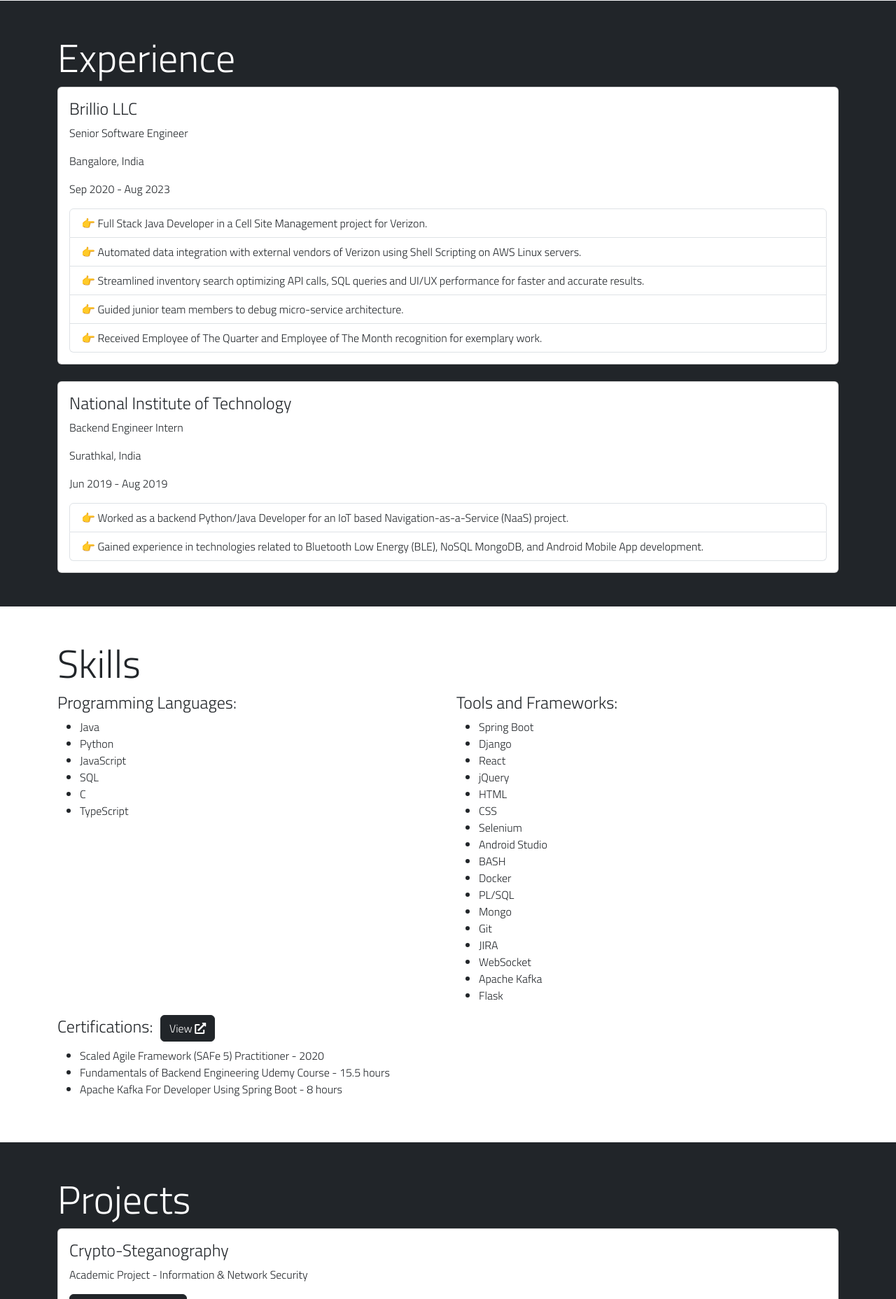
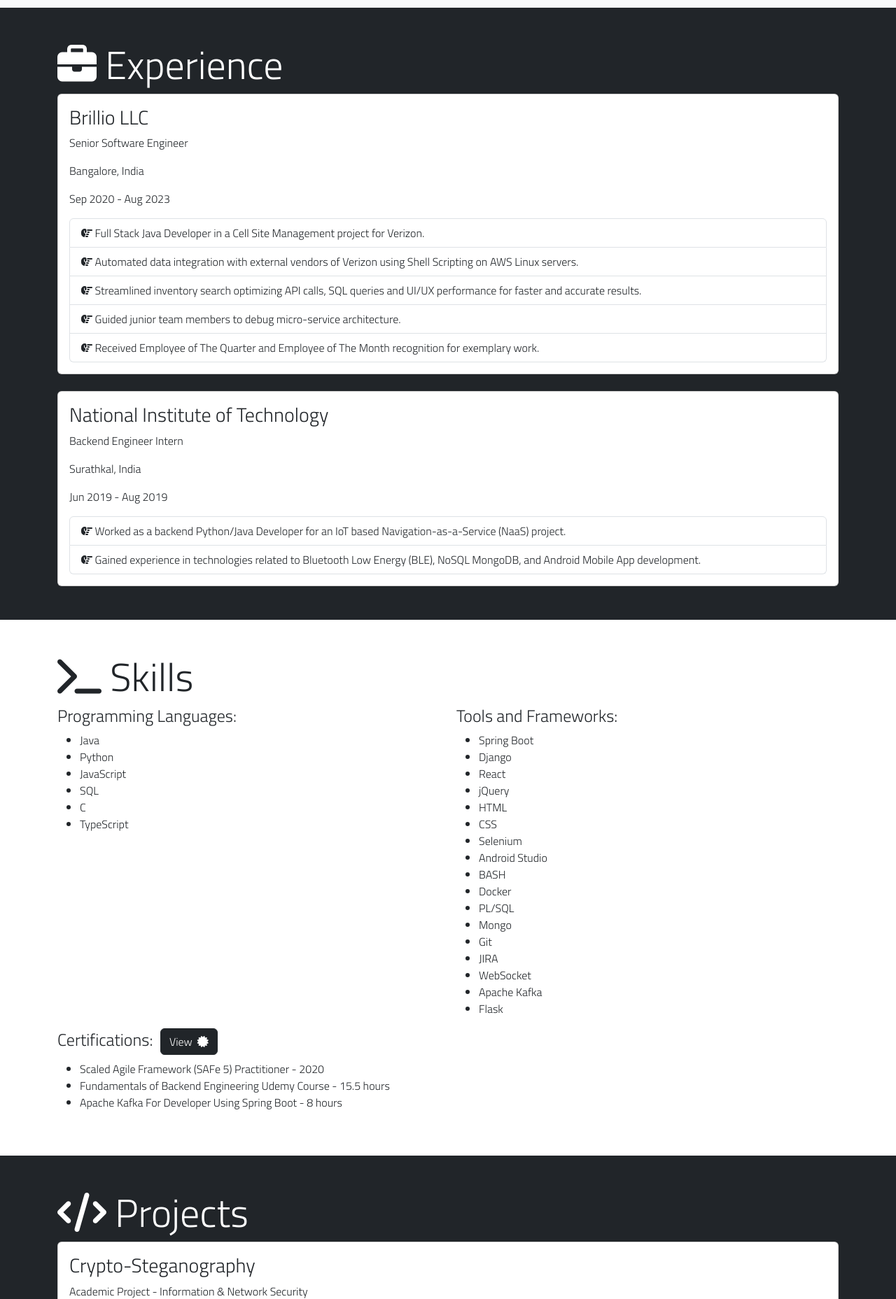
Before and after one commit to SuhasBk/MyFlaskApp, a Flask app: page /portfolio in a window 1280 px wide. Shown: the part 1827-3684 px from the top of the page at 70% size. Run offline with Flask 3, Linux system fonts and the light colour scheme; some libraries are stand-ins or nearby versions.

Commit message:
enhancements

```diff
--- a/myflask/static/portfolio.css
+++ b/myflask/static/portfolio.css
@@ -34,7 +34,7 @@
 }
 
 .header-links a {
-    text-decoration: underline;
+    text-decoration: none;
     color: white;
     transition: all 0.5s;
 }
--- a/myflask/templates/nav.html
+++ b/myflask/templates/nav.html
@@ -8,7 +8,7 @@
             </button>
             <div class="collapse navbar-collapse" id="navbarToggle">
                 <!-- Navbar Right Side -->
-                {% set routes = ['xkcd','youtube', 'reddit'] %} <!--, 'lyrics', 'resume'-->
+                {% set routes = ['xkcd', 'reddit'] %} <!--, 'lyrics', 'resume', 'youtube'-->
                 <div class="navbar-nav">
                     <a class="nav-item nav-link" href="{{ url_for('portfolio') }}">PORTFOLIO</a>
                     <a class="nav-item nav-link" href="https://drive.google.com/file/d/1wDLuXtxKjuxr-RzIDFP4-GdRqCx7JfFs/view" target="_blank">RESUME</a>
--- a/myflask/templates/portfolio.html
+++ b/myflask/templates/portfolio.html
@@ -8,7 +8,7 @@
 
     <!-- Bootstrap CSS Link -->
     <link href="https://cdn.jsdelivr.net/npm/bootstrap@5.3.0/dist/css/bootstrap.min.css" rel="stylesheet">
-    <link rel="stylesheet" href="https://cdnjs.cloudflare.com/ajax/libs/font-awesome/5.15.3/css/all.min.css">
+    <link rel="stylesheet" href="https://cdnjs.cloudflare.com/ajax/libs/font-awesome/6.4.2/css/all.min.css">
     <link rel="icon" href="https://i.pinimg.com/originals/77/f7/ff/77f7ff01c227415475899c71d376455d.png"type="image/png">
     <link rel="preconnect" href="https://fonts.googleapis.com">
     <link rel="preconnect" href="https://fonts.gstatic.com" crossorigin>
@@ -55,7 +55,7 @@
     </nav>
 
     <div id="welcome">
-        <p> Welcome! 👋 </p>
+        <p> Welcome! <i class="fa-regular fa-hand-spock"></i></p>
     </div>
 
     <!-- Header Section -->
@@ -65,15 +65,15 @@
             <p><i class="fas fa-laptop-code"></i> Computer Science Graduate Student <i class="fas fa-laptop-code"></i></p>
             <p>Arlington, TX</p>
             <div class="header-links">
-                <a href="https://suhasbk.fly.dev" target="_blank">Portfolio Website</a>
+                <a href="https://suhasbk.fly.dev" target="_blank"><i class="fa-solid fa-globe"></i>&nbsp; Portfolio Website</a>
                 <span class="header-separator"> | </span>
-                <a href="https://drive.google.com/file/d/1wDLuXtxKjuxr-RzIDFP4-GdRqCx7JfFs/view" target="_blank">Résumé</a>
+                <a href="https://drive.google.com/file/d/1wDLuXtxKjuxr-RzIDFP4-GdRqCx7JfFs/view" target="_blank"><i class="fa-regular fa-file"></i>&nbsp; Résumé</a>
                 <span class="header-separator"> | </span>
-                <a href="https://github.com/SuhasBk" target="_blank">GitHub</a>
+                <a href="https://github.com/SuhasBk" target="_blank"><i class="fa-brands fa-square-github"></i>&nbsp; GitHub</a>
                 <span class="header-separator"> | </span>
-                <a href="https://www.linkedin.com/in/suhas-kowligi-b39a9415a" target="_blank">LinkedIn</a>
+                <a href="https://www.linkedin.com/in/suhas-kowligi-b39a9415a" target="_blank"><i class="fa-brands fa-linkedin"></i>&nbsp; LinkedIn</a>
                 <span class="header-separator"> | </span>
-                <a href="mailto:sxk7070@mavs.uta.edu">E-mail</a>
+                <a href="mailto:sxk7070@mavs.uta.edu"><i class="fa-solid fa-envelope"></i>&nbsp; E-mail</a>
             </div>
         </div>
     </header>
@@ -83,7 +83,7 @@
         <div class="container">
             <div class="row">
                 <div class="col-lg-6">
-                    <h2 class="display-4">About Me</h2>
+                    <h2 class="display-4"><i class="fa-solid fa-user"></i> About Me </h2>
                     <p>
                         I am a highly motivated computer science graduate student currently pursuing my Master of Science in Computer Science at
                         the University of Texas at Arlington. I also have a significant 3-YOE experience as Senior Software Engineer with a strong background in computer science. My journey in the tech industry has been marked by notable achievements and impactful contributions.
@@ -122,12 +122,12 @@
     <!-- Education Section -->
     <section id="education" class="py-5 bg-light">
         <div class="container">
-            <h2 class="display-4">Education</h2>
+            <h2 class="display-4"><i class="fa-solid fa-graduation-cap"></i> Education</h2>
 
             <!-- University of Texas at Arlington -->
             <div class="card mb-4">
                 <div class="card-body">
-                    <h4 class="card-title">University of Texas at Arlington</h4>
+                    <h3 class="card-title">University of Texas at Arlington</h3>
                     <p class="card-text">Master of Science, Computer Science</p>
                     <p class="card-text">Arlington, TX</p>
                     <p class="card-text">2023 - Present</p>
@@ -139,7 +139,7 @@
             <!-- Nitte Meenakshi Institute of Technology -->
             <div class="card">
                 <div class="card-body">
-                    <h4 class="card-title">Nitte Meenakshi Institute of Technology</h4>
+                    <h3 class="card-title">Nitte Meenakshi Institute of Technology</h3>
                     <p class="card-text">Bachelor of Engineering, Information Science (GPA: 3.68)</p>
                     <p class="card-text">Bangalore, India</p>
                     <p class="card-text">2016 - 2020</p>
@@ -153,22 +153,22 @@
     <!-- Experience Section -->
     <section id="experience" class="py-5 bg-dark text-white">
         <div class="container">
-            <h2 class="display-4">Experience</h2>
+            <h2 class="display-4"><i class="fa-solid fa-briefcase"></i> Experience</h2>
 
             <!-- Brillio LLC -->
             <div class="card mb-4">
                 <div class="card-body">
-                    <h4 class="card-title">Brillio LLC</h4>
+                    <h3 class="card-title">Brillio LLC</h3>
                     <p class="card-text">Senior Software Engineer</p>
                     <p class="card-text">Bangalore, India</p>
                     <p class="card-text">Sep 2020 - Aug 2023</p>
                     <ul class="list-group">
-                        <li class="list-group-item">👉 Full Stack Java Developer in a Cell Site Management project for Verizon.
+                        <li class="list-group-item"><i class="fa-solid fa-hand-point-right"></i> Full Stack Java Developer in a Cell Site Management project for Verizon.
                         </li>
-                        <li class="list-group-item">👉 Automated data integration with external vendors of Verizon using Shell Scripting on AWS Linux servers.</li>
-                        <li class="list-group-item">👉 Streamlined inventory search optimizing API calls, SQL queries and UI/UX performance for faster and accurate results.</li>
-                        <li class="list-group-item">👉 Guided junior team members to debug micro-service architecture.</li>
-                        <li class="list-group-item">👉 Received Employee of The Quarter and Employee of The Month recognition for exemplary work.</li>
+                        <li class="list-group-item"><i class="fa-solid fa-hand-point-right"></i> Automated data integration with external vendors of Verizon using Shell Scripting on AWS Linux servers.</li>
+                        <li class="list-group-item"><i class="fa-solid fa-hand-point-right"></i> Streamlined inventory search optimizing API calls, SQL queries and UI/UX performance for faster and accurate results.</li>
+                        <li class="list-group-item"><i class="fa-solid fa-hand-point-right"></i> Guided junior team members to debug micro-service architecture.</li>
+                        <li class="list-group-item"><i class="fa-solid fa-hand-point-right"></i> Received Employee of The Quarter and Employee of The Month recognition for exemplary work.</li>
                     </ul>
                 </div>
             </div>
@@ -176,13 +176,13 @@
             <!-- National Institute of Technology -->
             <div class="card">
                 <div class="card-body">
-                    <h4 class="card-title">National Institute of Technology</h4>
+                    <h3 class="card-title">National Institute of Technology</h3>
                     <p class="card-text">Backend Engineer Intern</p>
                     <p class="card-text">Surathkal, India</p>
                     <p class="card-text">Jun 2019 - Aug 2019</p>
                     <ul class="list-group">
-                        <li class="list-group-item">👉 Worked as a backend Python/Java Developer for an IoT based Navigation-as-a-Service (NaaS) project.</li>
-                        <li class="list-group-item">👉 Gained experience in technologies related to Bluetooth Low Energy (BLE), NoSQL MongoDB, and Android Mobile App development.</li>
+                        <li class="list-group-item"><i class="fa-solid fa-hand-point-right"></i> Worked as a backend Python/Java Developer for an IoT based Navigation-as-a-Service (NaaS) project.</li>
+                        <li class="list-group-item"><i class="fa-solid fa-hand-point-right"></i> Gained experience in technologies related to Bluetooth Low Energy (BLE), NoSQL MongoDB, and Android Mobile App development.</li>
                     </ul>
                 </div>
             </div>
@@ -192,7 +192,7 @@
     <!-- Skills Section -->
     <section id="skills" class="py-5">
         <div class="container">
-            <h2 class="display-4">Skills</h2>
+            <h2 class="display-4"><i class="fa-solid fa-terminal"></i> Skills</h2>
 
             <div class="row">
                 <div class="col-md-6">
@@ -233,7 +233,7 @@
             <div class="row">
                 <div class="col-md-6">
                     <h4>Certifications: &nbsp;<a href="https://drive.google.com/file/d/1-oJWhWelwlIh2b8JnXlidjmstyJmOIzw/view?usp=sharing" class="btn btn-dark"
-                        target="_blank">View <i class="fas fa-external-link-alt"></i></a></h4>
+                        target="_blank">View &nbsp;<i class="fa-solid fa-certificate"></i></a></h4>
                     <ul>
                         <li>Scaled Agile Framework (SAFe 5) Practitioner - 2020</li>
                         <li>Fundamentals of Backend Engineering Udemy Course - 15.5 hours</li>
@@ -247,15 +247,15 @@
     <!-- Projects Section -->
     <section id="projects" class="py-5 bg-dark text-white">
         <div class="container">
-            <h2 class="display-4">Projects</h2>
+            <h2 class="display-4"><i class="fa-solid fa-code"></i> Projects</h2>
 
             <!-- Project 1: Crypto-Steganography -->
             <div class="card mb-4">
                 <div class="card-body">
-                    <h4 class="card-title">Crypto-Steganography</h4>
+                    <h3 class="card-title">Crypto-Steganography</h3>
                     <p class="card-text">Academic Project - Information & Network Security</p>
                     <a href="https://github.com/SuhasBk/Crypto-Stegano" class="btn btn-dark" target="_blank">
-                        GitHub Repository <i class="fas fa-external-link-alt"></i>
+                        GitHub Repository <i class="fa-brands fa-github fa-flip"></i>
                     </a>
                     <p class="mt-2 card-text">
                         Python scripts to encrypt/decrypt and embed text secrets to a user-preferred image file and send it via mail using SMTP protocol. Implemented using Advanced Encryption Standard (AES) algorithm with Cipher Block Chaining (CBC).
@@ -266,7 +266,7 @@
             <!-- Project 2: ML-based Ensemble Network Security System -->
             <div class="card mb-4">
                 <div class="card-body">
-                    <h4 class="card-title">ML-based Ensemble Network Security System</h4>
+                    <h3 class="card-title">ML-based Ensemble Network Security System</h3>
                     <p class="card-text">Academic Industry Project - Machine Learning</p>
                     <p class="mt-2 card-text">
                         Experimented with various ML algorithms such as Naive Bayes Classifier, K-NN Classifier, Logistic Regression, and Decision Tree Classifier. Implemented shell and Python scripts with the help of built-in Unix firewall CLI (iptables) to whitelist most frequent incoming connection requests in an internal network as a part of the Ensemble system.
@@ -274,13 +274,27 @@
                 </div>
             </div>
 
-            <!-- Project 3: StompChat -->
+            <!-- Project 3: Jedi Lightsaber -->
             <div class="card mb-4">
                 <div class="card-body">
-                    <h4 class="card-title">StompChat</h4>
+                    <h3 class="card-title">Jedi Lightsaber</h3>
+                    <p class="card-text">Personal Project</p>
+                    <a href="https://suhasbk.github.io/lightsaber/" class="btn btn-dark" target="_blank">
+                        Live Demo&nbsp; <i class="fa-solid fa-jedi fa-flip"></i>
+                    </a>
+                    <p class="mt-2 card-text">
+                        Pure HTML-JS-CSS demonstration of the legendary Star Wars Jedi Lightsaber. Choose between Dark side or Light side. <br>May the Force be with you.
+                    </p>
+                </div>
+            </div>
+
+            <!-- Project 4: StompChat -->
+            <div class="card mb-4">
+                <div class="card-body">
+                    <h3 class="card-title">StompChat</h3>
                     <p class="card-text">Personal Project</p>
                     <a href="https://chatstomp-u0s3.onrender.com" class="btn btn-dark" target="_blank">
-                        Live Demo <i class="fas fa-external-link-alt"></i>
+                        Live Demo <i class="fa-solid fa-comments fa-flip"></i>
                     </a>
                     <p class="mt-2 card-text">
                         Developed and deployed a dockerized Java Spring Boot-based group chat application over WebSocket API. Utilized STOMP - text-based protocol for transferring messages between client and server via a message broker.
@@ -288,16 +302,47 @@
                 </div>
             </div>
 
-            <!-- Project 4: ePaper Scraping -->
-            <div class="card">
+            <!-- Project 5: ePaper Scraping -->
+            <div class="card mb-4">
                 <div class="card-body">
-                    <h4 class="card-title">ePaper Scraping</h4>
+                    <h3 class="card-title">ePaper Scraping</h3>
                     <p class="card-text">Personal Project</p>
                     <a href="https://epapers.onrender.com" class="btn btn-dark" target="_blank">
-                        Live Demo <i class="fas fa-external-link-alt"></i>
+                        Live Demo <i class="fa-solid fa-newspaper fa-flip"></i>
                     </a>
                     <p class="mt-2 card-text">
                         Built and shipped a dockerized Java Spring Boot web application for fetching publicly available PDFs of local newspapers. Added REST APIs, OAuth logins, email service, subscription service based on users’ city preference along with a - <a href="https://t.me/HtToi_bot" target="_blank">Telegram Bot</a>.
+                    </p>
+                </div>
+            </div>
+
+            <!-- Project 6: Saavn Terminal Client -->
+            <div class="card mb-4">
+                <div class="card-body">
+                    <h3 class="card-title">Saavn Terminal Client</h3>
+                    <p class="card-text">Personal Project</p>
+                    <a href="https://github.com/SuhasBk/Saavn-CLI" class="btn btn-dark" target="_blank">
+                        GitHub Repository <i class="fa-brands fa-github fa-flip"></i>
+                    </a>
+                    <p class="mt-2 card-text">
+                        Created a Java-Selenium CLI application, which opens the Saavn website in a background browser and allows users to play,
+                        pause, repeat, fetch song lyrics and also download songs right from the command-line.
+                    </p>
+                </div>
+            </div>
+
+            <!-- Project 6: Personalized Twitter Feed -->
+            <div class="card">
+                <div class="card-body">
+                    <h3 class="card-title">Personalized Twitter Feed</h3>
+                    <p class="card-text">Personal Project</p>
+                    <a href="https://github.com/SuhasBk/twitterfeed" class="btn btn-dark" target="_blank">
+                        GitHub Repository <i class="fa-brands fa-github fa-flip"></i>
+                    </a>
+                    <p class="mt-2 card-text">
+                        Personal Twitter - without the clutter. Developed and deployed a Django web application which allows users on the
+                        website to follow Tweets from their favorite people on Twitter. Includes user management, Twitter API integration,
+                        relational PostgreSQL database and Heroku deployment pipeline.
                     </p>
                 </div>
             </div>
@@ -307,7 +352,7 @@
     <!-- Hackathons Section -->
     <section id="hackathons" class="py-5">
         <div class="container">
-            <h2 class="display-4">Hackathons</h2>
+            <h2 class="display-4"><i class="fa-solid fa-people-group"></i><i class="fa-solid fa-laptop-code"></i> Hackathons</h2>
 
             <div class="card mb-4">
                 <div class="card-body">
@@ -334,13 +379,13 @@
     <!-- Achievements Section -->
     <section id="achievements" class="py-5 bg-dark text-white">
         <div class="container">
-            <h2 class="display-4">Achievements</h2>
+            <h2 class="display-4"><i class="fa-solid fa-trophy"></i> Achievements</h2>
 
             <div class="card mb-4">
                 <div class="card-body">
                     <h4 class="card-title">Machine Learning-Based Ensemble Network Security - Publication</h4>
                     <p class="card-text">Nov 2021</p>
-                    <a href="https://link.springer.com/chapter/10.1007/978-981-16-3342-3_1" class="btn btn-dark" target="_blank">Read Publication <i class="fas fa-external-link-alt"></i></a>
+                    <a href="https://link.springer.com/chapter/10.1007/978-981-16-3342-3_1" class="btn btn-dark" target="_blank">Read Publication &nbsp;<i class="fa-solid fa-book-open-reader fa-flip"></i></a>
                 </div>
             </div>
 
@@ -348,7 +393,7 @@
                 <div class="card-body">
                     <h4 class="card-title">Open Source Contribution - Hacktoberfest 2023</h4>
                     <p class="card-text">Oct 2023</p>
-                    <a href="https://github.com/Mrinank-Bhowmick/python-beginner-projects/pull/373" class="btn btn-dark" target="_blank">Pull Request <i class="fas fa-external-link-alt"></i></a>
+                    <a href="https://github.com/Mrinank-Bhowmick/python-beginner-projects/pull/373" class="btn btn-dark" target="_blank">Pull Request&nbsp;&nbsp;<i class="fa-solid fa-code-pull-request fa-flip"></i></a>
                 </div>
             </div>
         </div>
```
